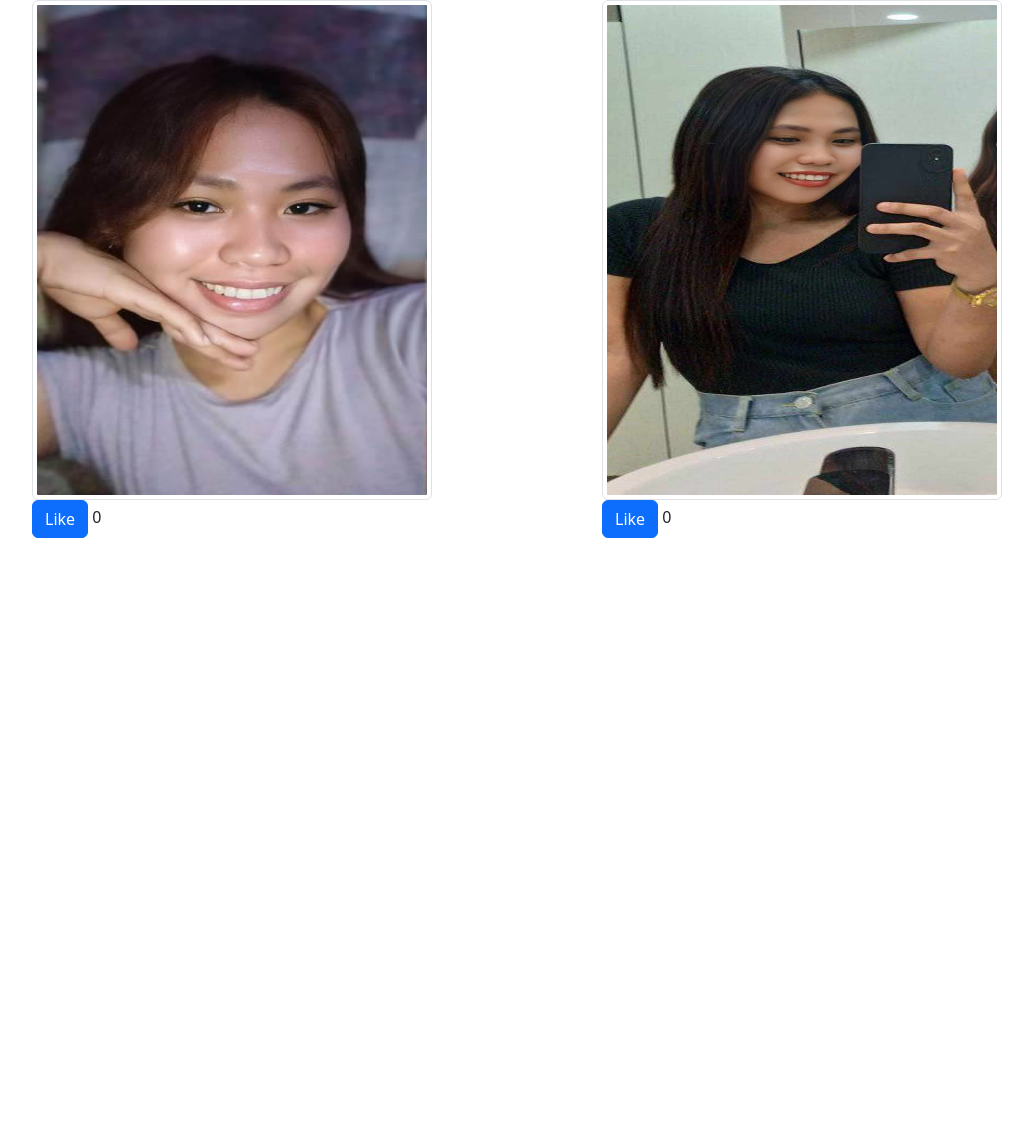
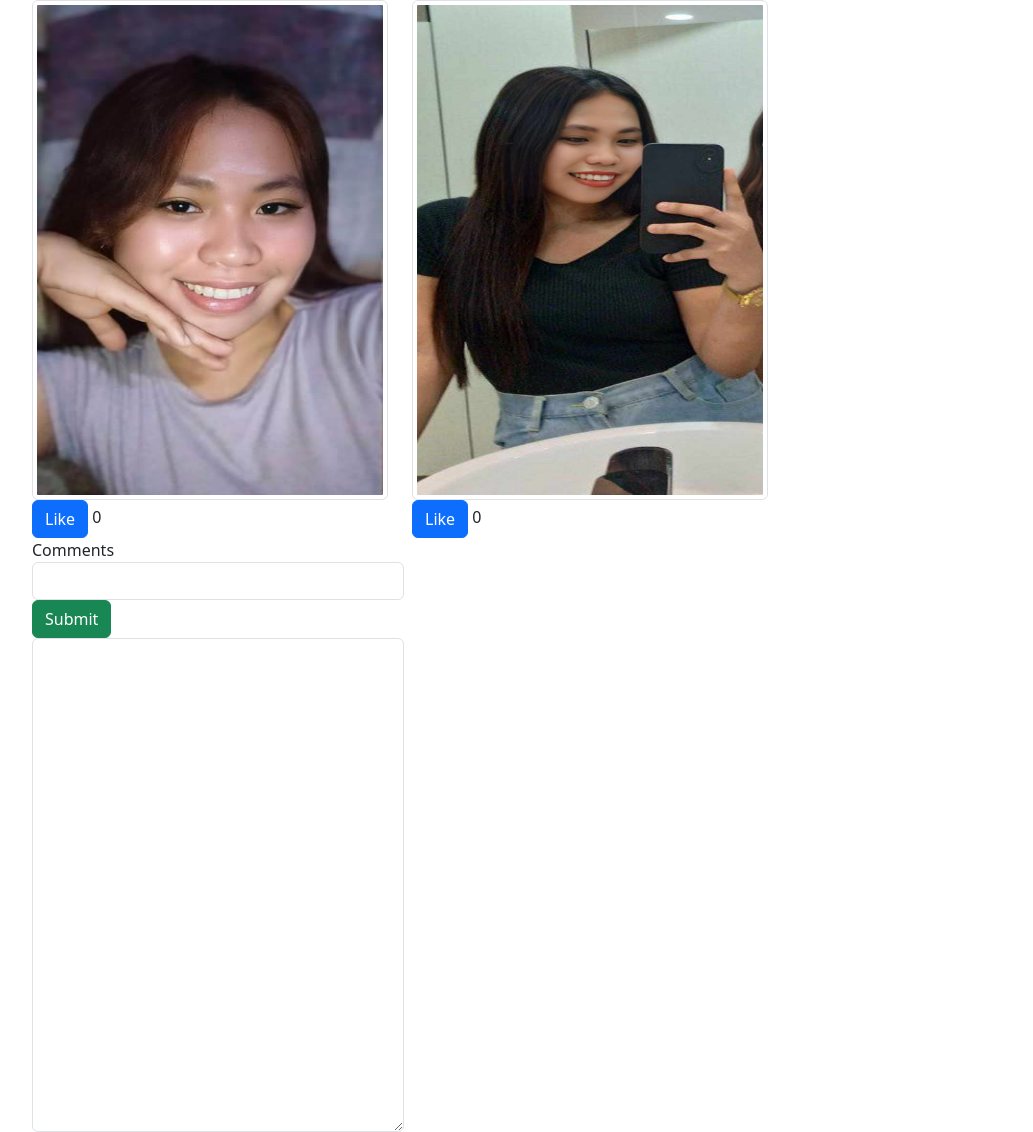
Before and after one commit to rhonabaun/Rhonalyn.github.io, a plain HTML site: page index.html in a window 1280 px wide. Shown: the whole page, without its empty margins (50-1083 px from the left). Before the commit the page ends 800 px from the top, so only its background shows below. Drawn offline with nearby package versions, Linux system fonts and the light colour scheme.

Commit message:
Update index.html

```diff
--- a/index.html
+++ b/index.html
@@ -7,16 +7,24 @@
    <body>
        <div class="container">
           <div class="row">
-             <div class="col-6">
+             <div class="col-4">
                <img src="20231097_232265.jpg" class="img-thumbnail" style="width:400px;height:500px;"/> <br>
                <button class="btn btn-primary" type="button" id="btnLike1"> Like </button>
                 <output id="countLikes1">0</output>
              </div>
-             <div class="col-6">
+             <div class="col-4">
                <img src="20241008_221107.jpg" class="img-thumbnail" style="width:400px;height:500px;"/> <br>
                <button class="btn btn-primary" type="button" id="btnLike2"> Like </button>
                 <output id="countLikes2">0</output>
              </div>
+          </div> <div class="col-4"> Comments<br>
+
+<input type="text" class="form-control" id="comment"/>
+
+<button class="btn btn-success" id="submit">Submit</button>
+
+<textarea class="form-control" id="commentbox" rows="20"></textarea>
+
           </div>
        </div>
       <script src="index.js"> </script>
```
